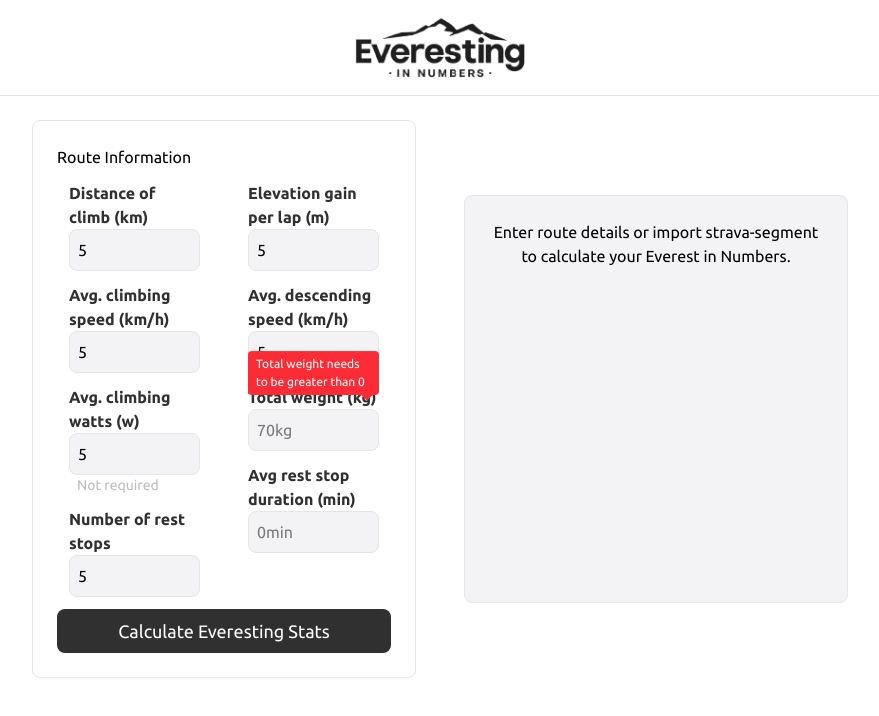
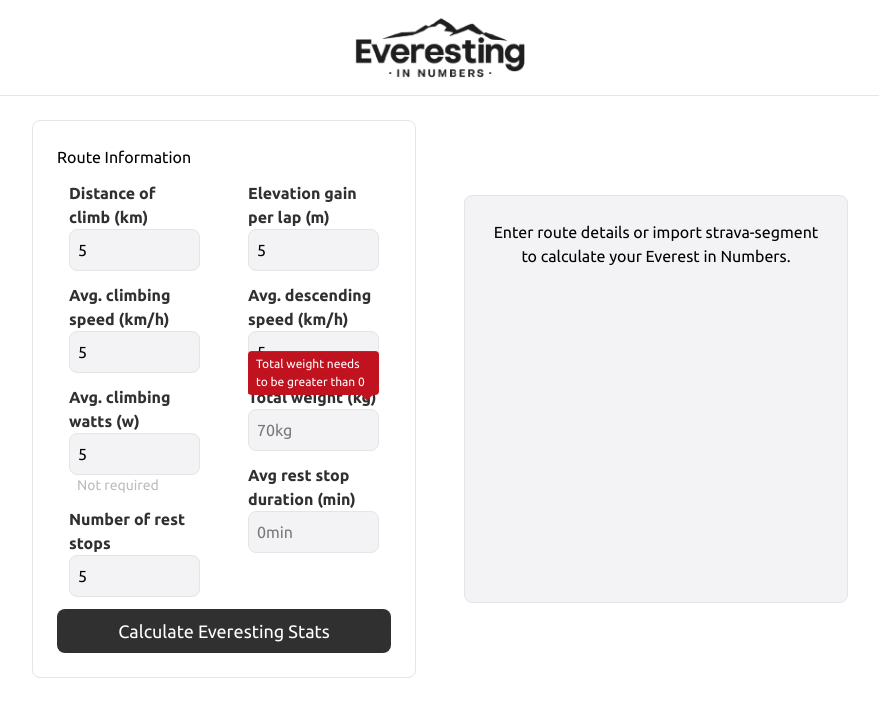
Before and after one commit to SASMIDT03/EverestingInNumbers, a React (Vite) app: page / in a window 1280 px wide. Both pictures are taken after typing "5", "5", "5", "5", "5", "5" into the empty fields and a click on the button "Calculate Everesting Stats". Shown: the top 716 px of the page, without its empty margins (200-1079 px from the left). Built offline with nearby package versions, Linux system fonts and the light colour scheme.

Commit message:
Added red color for errors.

```diff
--- a/src/components/FormField.tsx
+++ b/src/components/FormField.tsx
@@ -11,10 +11,10 @@ export function FormField(props: FormFieldProps) {
         <div className="flex flex-col m-3 relative">
 
             {props.errorText && (
-                <div className="absolute -top-6 right-0 bg-red-500 text-primary text-[12px] px-2 py-1 rounded animate-bounce">
+                <div className="absolute -top-6 right-0 bg-red text-primary text-[12px] px-2 py-1 rounded animate-bounce">
                     {props.errorText}
                     {/* Tiny arrow pointing down */}
-                    <div className="absolute -bottom-1 right-2 w-2 h-2 bg-red-500 rotate-45"></div>
+                    <div className="absolute -bottom-1 right-2 w-2 h-2 bg-red rotate-45"></div>
                 </div>
             )}
 
--- a/src/styles/theme.css
+++ b/src/styles/theme.css
@@ -5,6 +5,7 @@
     --dark: #303030;
     --dark-2: #242424;
     --secondary: #F3F3F5;
+    --red: #c1121f;
 
 }
 
@@ -15,6 +16,7 @@
     --color-dark: var(--dark);
     --color-dark-2: var(--dark-2);
     --color-secondary: var(--secondary);
+    --color-red: var(--red);
 
     /* Fonts */
     --font-sans: "Ubuntu", sans-serif;
```
